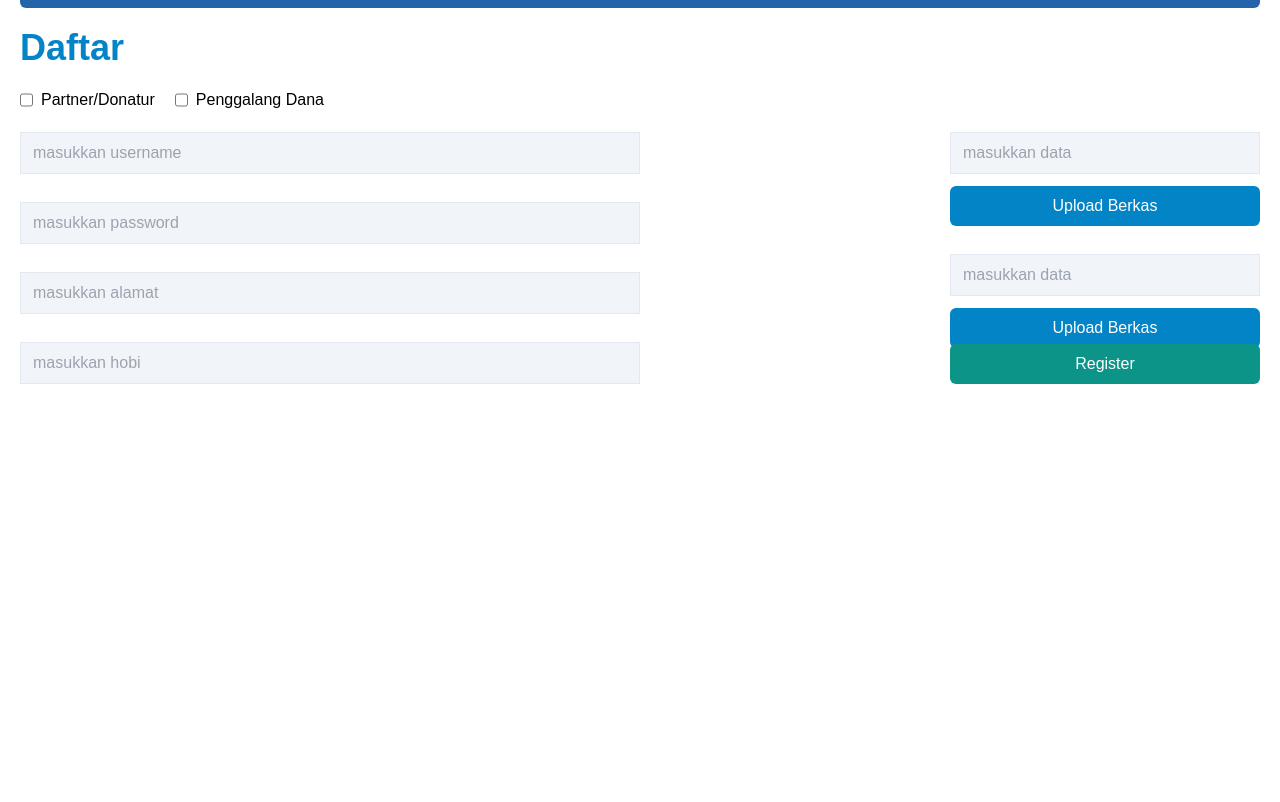
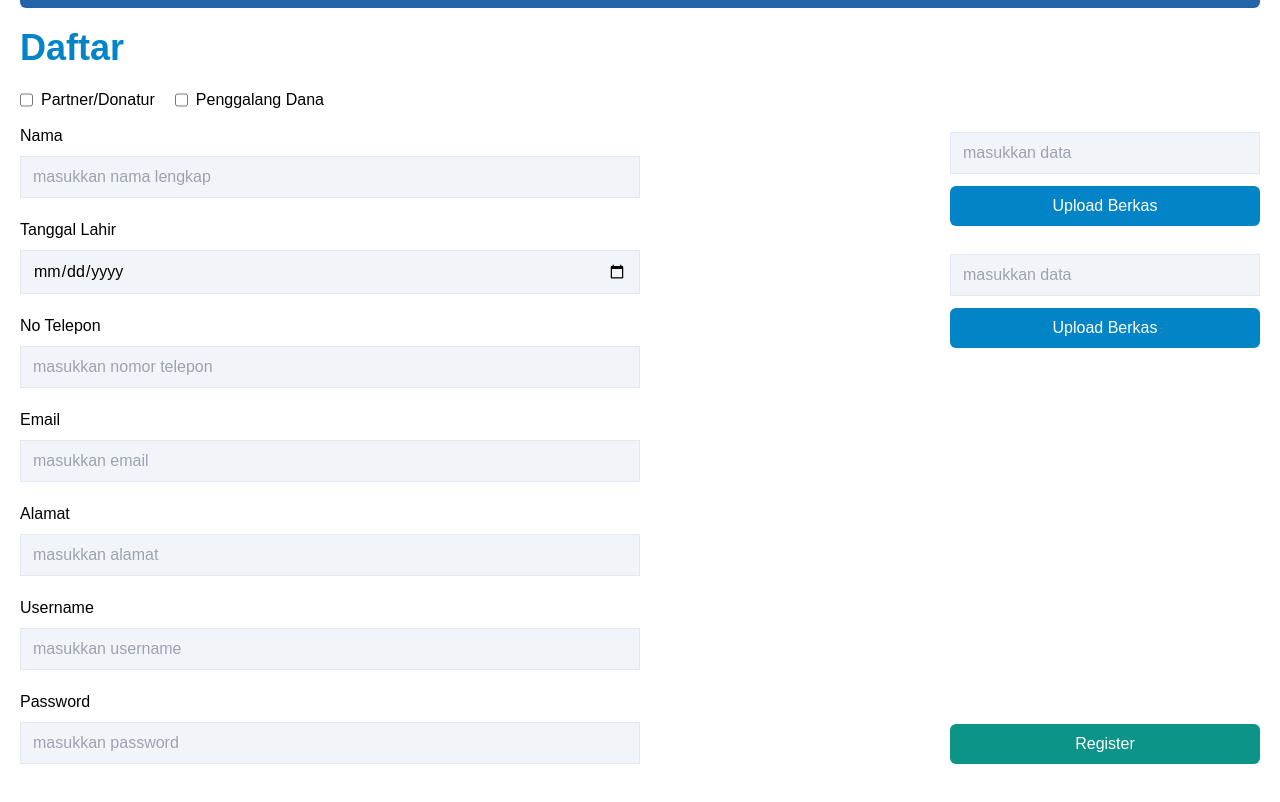
Before and after one commit to FE-07/final-project-FE, a React (Vite) app: page /register in a window 1280 px wide. Shown: the part 398-1200 px from the top of the page. Before the commit the page ends 822 px from the top, so only its background shows below. Built offline with nearby package versions, Linux system fonts and the light colour scheme.

Commit message:
update register page

```diff
--- a/src/pages/Register.jsx
+++ b/src/pages/Register.jsx
@@ -7,6 +7,12 @@ import Button from "../component/Button";
 import banner from "../assets/bannerDaftar.png";
 
 function Register() {
+  const submitForm = (evt) => {
+    evt.preventDefault();
+
+    console.log("Anda sudah submit");
+  };
+
   return (
     <>
       <div className="container mx-auto lg:my-10 my-5 px-5">
@@ -20,28 +26,52 @@ function Register() {
           <Checkbox name={"Penggalang Dana"} />
         </div>
 
+        <form action="" onSubmit={submitForm} method="post">
           <div className="flex flex-col lg:flex-row gap-5 justify-between">
             <div className="basis-1/2">
               <div className="flex flex-col gap-5">
                 <InputText
-                name={"Username"}
+                  title={"Nama"}
+                  name={"nama"}
                   type={"text"}
+                  id={"nama"}
+                  placeholder={"masukkan nama lengkap"}
+                />
+                <InputText
+                  title={"Tanggal Lahir"}
+                  type={"date"}
+                  id={"ttl"}
+                  placeholder={"masukkan tanggal lahir"}
+                />
+                <InputText
+                  title={"No Telepon"}
+                  type={"text"}
+                  id={"telp"}
+                  placeholder={"masukkan nomor telepon"}
+                />
+                <InputText
+                  title={"Email"}
+                  type={"email"}
+                  id={"email"}
+                  placeholder={"masukkan email"}
+                />
+                <InputText
+                  title={"Alamat"}
+                  type={"text"}
+                  id={"alamat"}
+                  placeholder={"masukkan alamat"}
+                />
+                <InputText
+                  title={"Username"}
+                  type={"text"}
+                  id={"username"}
                   placeholder={"masukkan username"}
                 />
                 <InputText
-                name={"Password"}
+                  title={"Password"}
                   type={"password"}
+                  id={"password"}
                   placeholder={"masukkan password"}
-              />
-              <InputText
-                name={"Alamat"}
-                type={"text"}
-                placeholder={"masukkan alamat"}
-              />
-              <InputText
-                name={"Hobi"}
-                type={"text"}
-                placeholder={"masukkan hobi"}
                 />
               </div>
             </div>
@@ -68,6 +98,7 @@ function Register() {
               </div>
             </div>
           </div>
+        </form>
       </div>
     </>
   );
```
Lines whose indentation alone changed are shown as unchanged.
